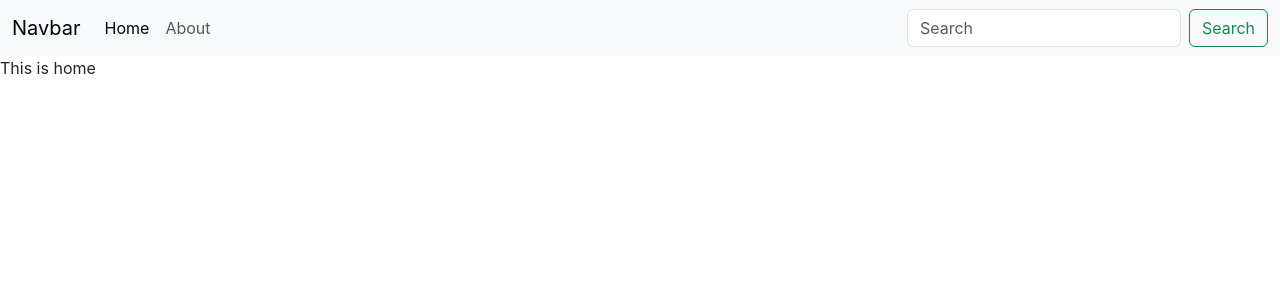
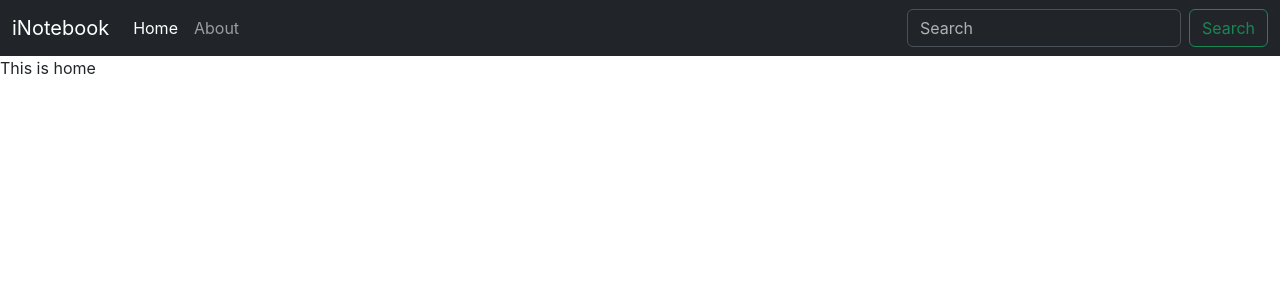
Before and after one commit to manishpandeyprojects/iNotebook, a React (Create React App) app: page / in a window 1280 px wide. Shown: the top 300 px of the page. Built offline with nearby package versions, Linux system fonts and the light colour scheme.

Commit message:
Use the useLocation to active the current menu

```diff
--- a/src/components/Navbar.js
+++ b/src/components/Navbar.js
@@ -1,26 +1,27 @@
 import React from 'react'
-import { Link } from "react-router-dom";
+import { Link, useLocation } from "react-router-dom";
 
 function Navbar() {
+    const location = useLocation();
     return (
-        <nav class="navbar navbar-expand-lg bg-body-tertiary">
-            <div class="container-fluid">
-                <Link class="navbar-brand" to="/">Navbar</Link>
-                <button class="navbar-toggler" type="button" data-bs-toggle="collapse" data-bs-target="#navbarSupportedContent" aria-controls="navbarSupportedContent" aria-expanded="false" aria-label="Toggle navigation">
-                    <span class="navbar-toggler-icon"></span>
+        <nav className="navbar navbar-expand-lg bg-dark" data-bs-theme="dark">
+            <div className="container-fluid">
+                <Link className="navbar-brand" to="/">iNotebook</Link>
+                <button className="navbar-toggler" type="button" data-bs-toggle="collapse" data-bs-target="#navbarSupportedContent" aria-controls="navbarSupportedContent" aria-expanded="false" aria-label="Toggle navigation">
+                    <span className="navbar-toggler-icon"></span>
                 </button>
-                <div class="collapse navbar-collapse" id="navbarSupportedContent">
-                    <ul class="navbar-nav me-auto mb-2 mb-lg-0">
-                        <li class="nav-item">
-                            <Link class="nav-link active" aria-current="page" to="/">Home</Link>
+                <div className="collapse navbar-collapse" id="navbarSupportedContent">
+                    <ul className="navbar-nav me-auto mb-2 mb-lg-0">
+                        <li className="nav-item">
+                            <Link className={`nav-link ${location.pathname === "/"? "active": ""}`} aria-current="page" to="/">Home</Link>
                         </li>
-                        <li class="nav-item">
-                            <Link class="nav-link" to="/about">About</Link>
+                        <li className="nav-item">
+                            <Link className={`nav-link ${location.pathname === "/about"? "active": ""}`} to="/about">About</Link>
                         </li>
                     </ul>
-                    <form class="d-flex" role="search">
-                        <input class="form-control me-2" type="search" placeholder="Search" aria-label="Search" />
-                        <button class="btn btn-outline-success" type="submit">Search</button>
+                    <form className="d-flex" role="search">
+                        <input className="form-control me-2" type="search" placeholder="Search" aria-label="Search" />
+                        <button className="btn btn-outline-success" type="submit">Search</button>
                     </form>
                 </div>
             </div>
```
